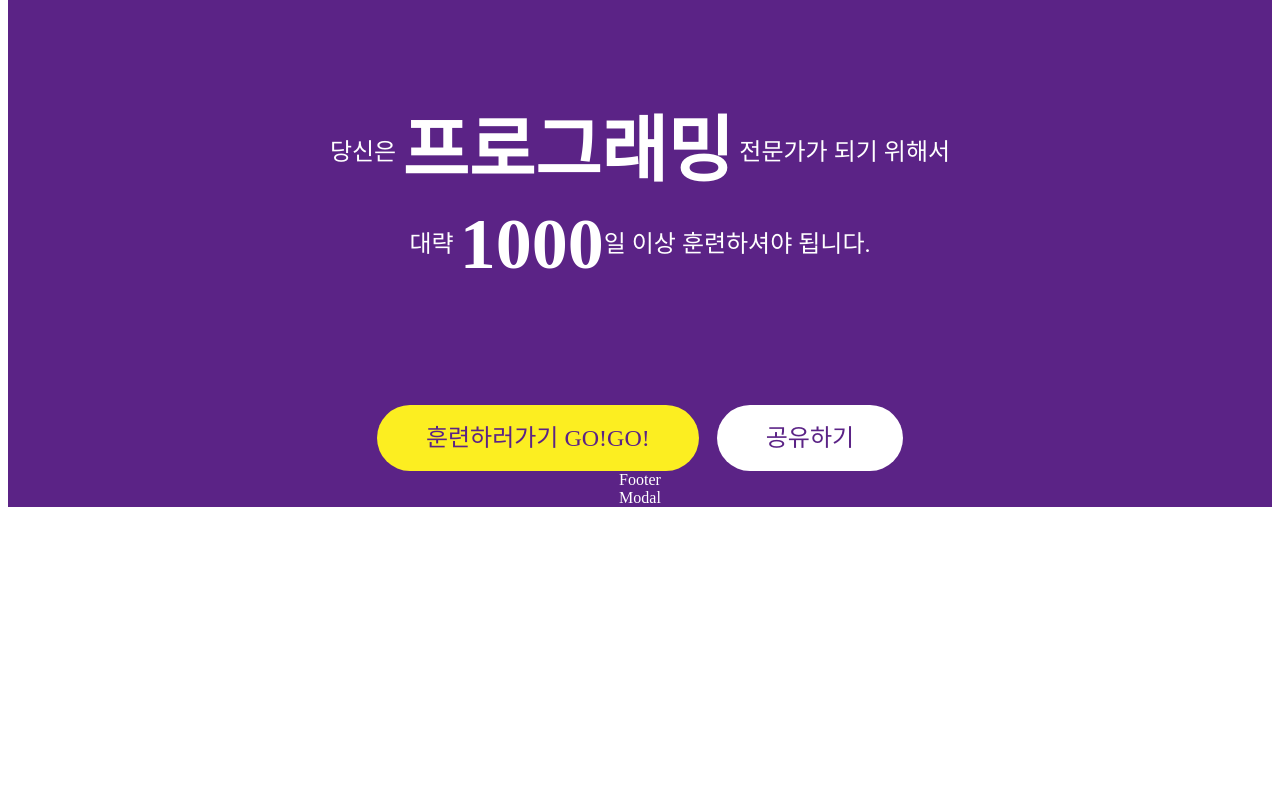
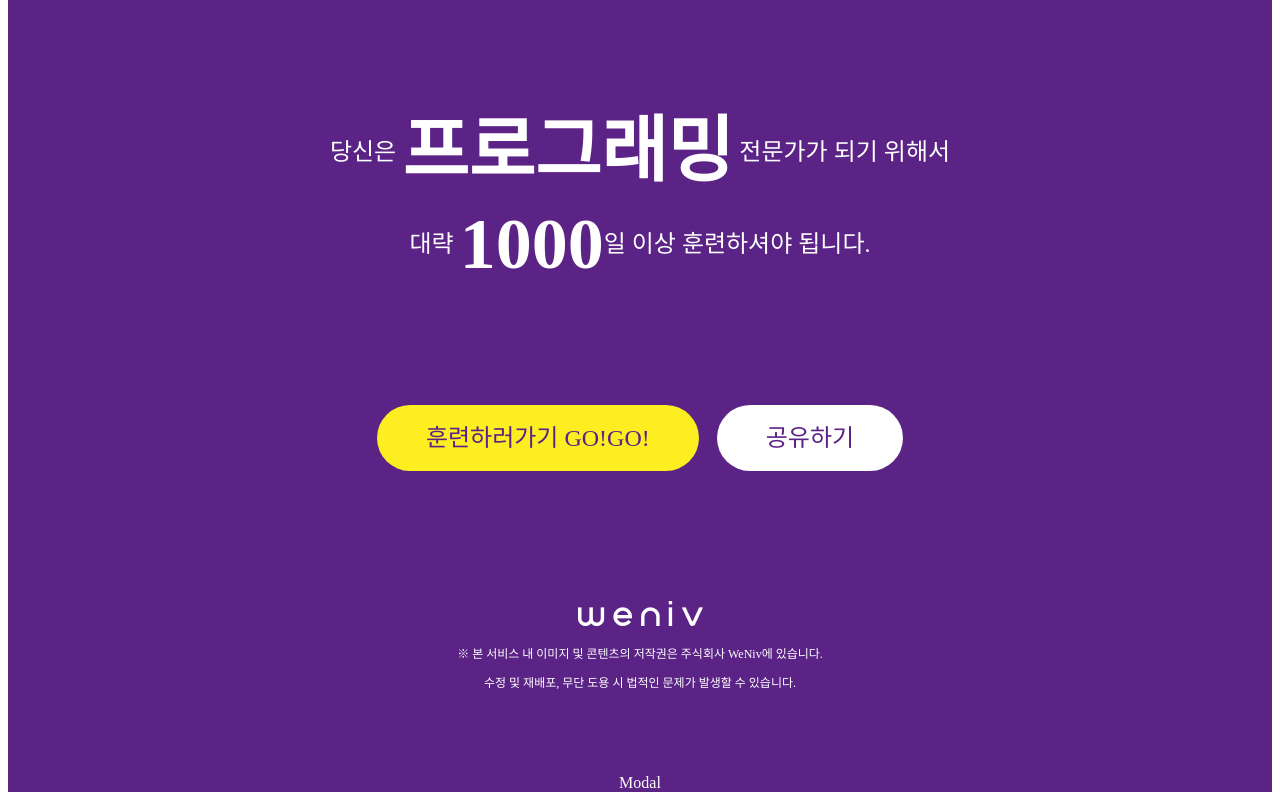
Before and after one commit to Yeon-seong/hour10000-react, a React (Create React App) app: page / in a window 1280 px wide. Shown: the part 1139-1939 px from the top of the page. Before the commit the page ends 1654 px from the top, so only its background shows below. Built offline with nearby package versions, Linux system fonts and the light colour scheme; a web font is replaced by a local one.

Commit message:
feat: Footer 컴포넌트 jsx, css 제작

```diff
--- a/src/components/Footer/Footer.css
+++ b/src/components/Footer/Footer.css
@@ -0,0 +1,16 @@
+#footer_container {
+  margin-top: 130px;
+  padding-bottom: 70px;
+  font-family: Noto Sans KR;
+  font-size: 12px;
+  line-height: 17px;
+  text-align: center;
+  background-color: #5b2386;
+  color: #fff;
+}
+
+#footer_container .footer_logo {
+  width: 125px;
+  height: 25px;
+  margin: 0 auto 20px;
+}
--- a/src/components/Footer/Footer.jsx
+++ b/src/components/Footer/Footer.jsx
@@ -1,8 +1,15 @@
 import React from 'react';
+import footerLogo from '../../assets/logo_weniv.png';
 import './Footer.css';
+
+
 
 export default function Footer() {
   return (
-    <div>Footer</div>
+    <footer id="footer_container">
+      <img src={footerLogo} className="footer_logo" alt="weniv 로고" />
+      <p>&#8251; 본 서비스 내 이미지 및 콘텐츠의 저작권은 주식회사 WeNiv에 있습니다.</p>
+      <p>수정 및 재배포, 무단 도용 시 법적인 문제가 발생할 수 있습니다.</p>
+    </footer>
   )
 }
```
